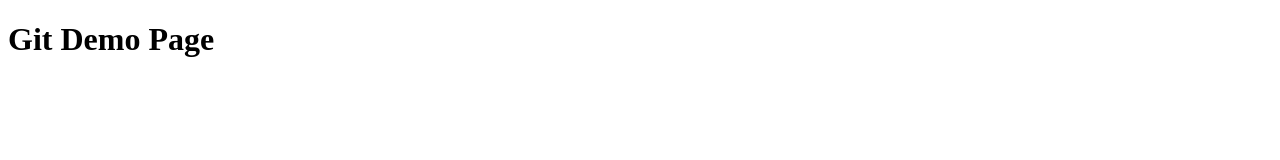
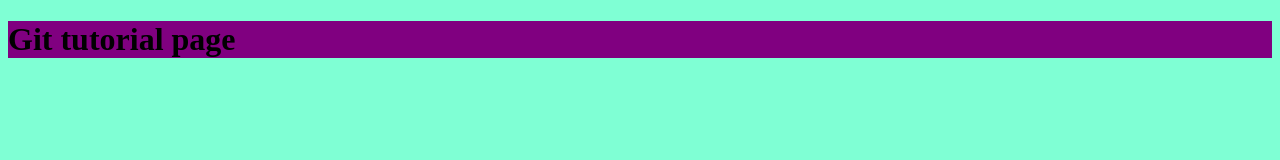
Before and after one commit to 7he5uprem4cy/Test, a plain HTML site: page index.html in a window 1280 px wide. Drawn offline with Linux system fonts and the light colour scheme.

Commit message:
add basic styles

```diff
--- a/index.html
+++ b/index.html
@@ -4,9 +4,10 @@
   <meta charset="UTF-8">
   <meta name="viewport" content="width=device-width, initial-scale=1.0">
   <title>Document</title>
+  <link rel="stylesheet" href="styles.css">
 </head>
 <body>
-  <h1>Git Demo Page</h1>
+  <h1>Git tutorial page</h1>
 
   <script src="app.js"></script>
 </body>
--- /dev/null
+++ b/styles.css
@@ -0,0 +1,7 @@
+body {
+  background-color: aquamarine;
+}
+
+h1 {
+  background-color: purple;
+}
```
